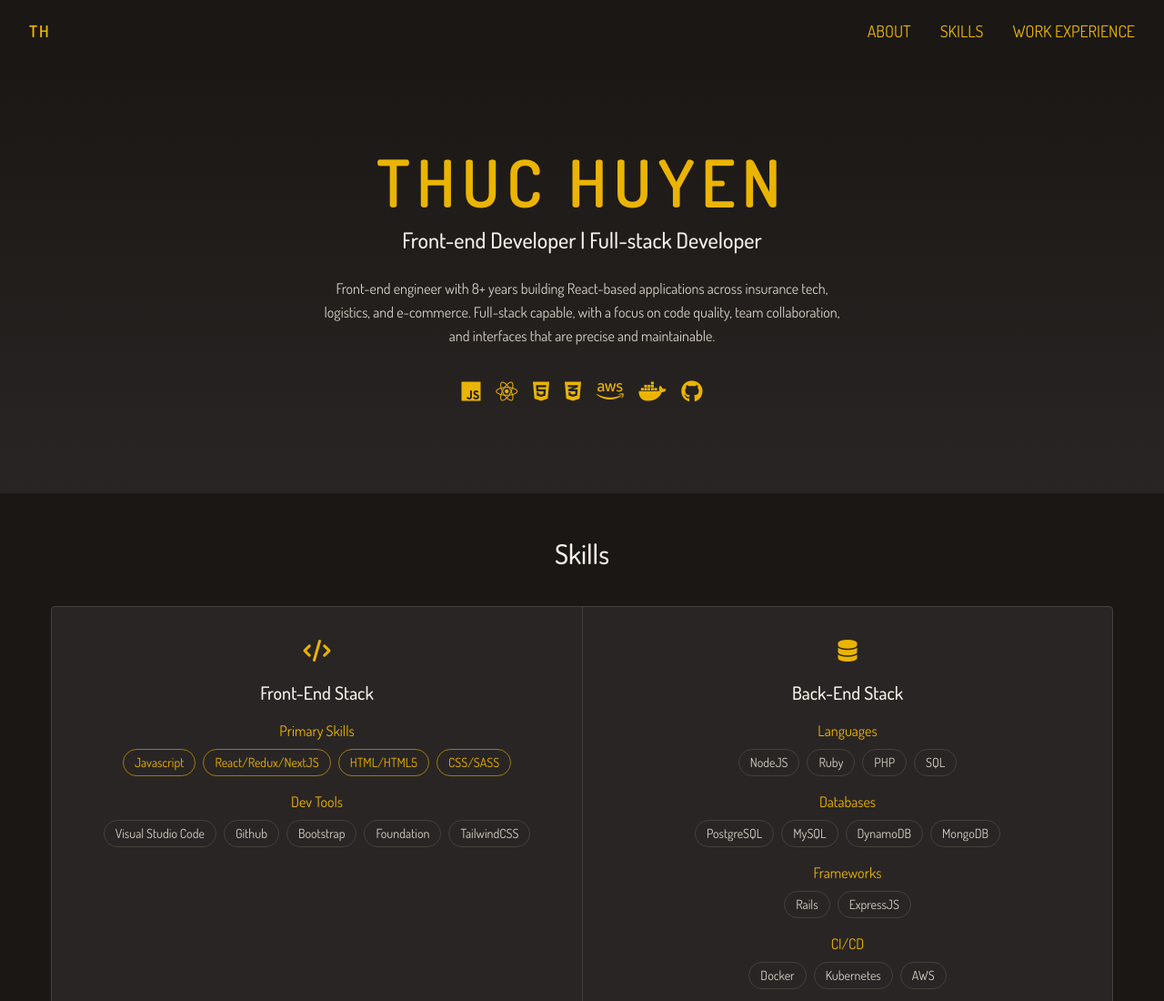
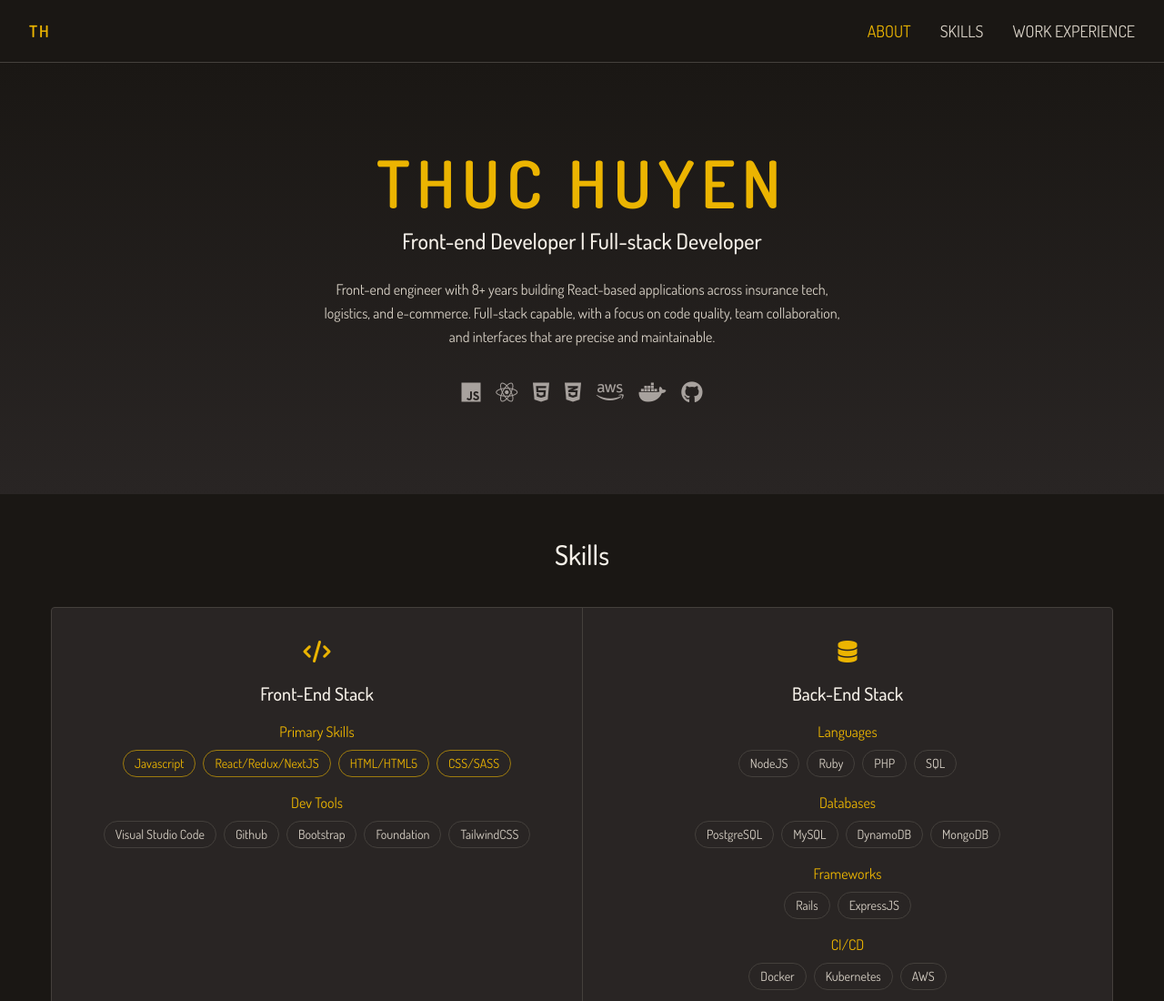
Before and after one commit to thuctonhuyen/th-portfolio, a plain HTML site: page index.html in a window 1280 px wide. Shown: the top 1100 px of the page at 91% size. Drawn offline with nearby package versions, Linux system fonts and the light colour scheme.

Commit message:
chore: more improvements

```diff
--- a/index.html
+++ b/index.html
@@ -68,7 +68,26 @@
 
   <body class="relative min-h-screen bg-dark text-muted">
     <header class="sticky top-0 right-0 left-0">
-      <nav class="py-5 bg-dark text-lg" id="main-navbar">
+      <nav
+        class="py-5 bg-dark border-b border-card-border text-lg"
+        id="main-navbar"
+        x-data="{
+          active: 'about',
+          init() {
+            const obs = new IntersectionObserver(
+              (entries) =>
+                entries.forEach((e) => {
+                  if (e.isIntersecting) this.active = e.target.id;
+                }),
+              { rootMargin: '-50% 0px -50% 0px' }
+            );
+            ['about', 'skills', 'work-experience'].forEach((id) => {
+              const el = document.getElementById(id);
+              if (el) obs.observe(el);
+            });
+          },
+        }"
+      >
         <!-- // mobile nav bar -->
         <div class="sm:hidden flex flex-col" x-data="{ open: false}">
           <button
@@ -87,7 +106,8 @@
             x-transition:leave="transition ease duration-300 transform"
             x-transition:leave-start="opacity-100 translate-y-0"
             x-transition:leave-end="opacity-0 -translate-y-1"
-            class="text-primary ml-5 hover:text-white transition-colors"
+            class="ml-5 transition-colors"
+            :class="active === 'about' ? 'text-primary' : 'text-muted hover:text-primary'"
             href="#about"
             >ABOUT</a
           >
@@ -99,7 +119,8 @@
             x-transition:leave="transition ease duration-300 transform"
             x-transition:leave-start="opacity-100 translate-y-0"
             x-transition:leave-end="opacity-0 -translate-y-1"
-            class="text-primary ml-5 hover:text-white transition-colors"
+            class="ml-5 transition-colors"
+            :class="active === 'skills' ? 'text-primary' : 'text-muted hover:text-primary'"
             href="#skills"
             >SKILLS</a
           >
@@ -111,7 +132,8 @@
             x-transition:leave="transition ease duration-300 transform"
             x-transition:leave-start="opacity-100 translate-y-0"
             x-transition:leave-end="opacity-0 -translate-y-1"
-            class="text-primary ml-5 hover:text-white transition-colors"
+            class="ml-5 transition-colors"
+            :class="active === 'work-experience' ? 'text-primary' : 'text-muted hover:text-primary'"
             href="#work-experience"
             >WORK EXPERIENCE</a
           >
@@ -123,14 +145,21 @@
             >TH</a
           >
           <div class="flex gap-8">
-            <a class="text-primary hover:text-white transition-colors" href="#about"
+            <a
+              class="transition-colors"
+              :class="active === 'about' ? 'text-primary' : 'text-muted hover:text-primary'"
+              href="#about"
               >ABOUT</a
             >
-            <a class="text-primary hover:text-white transition-colors" href="#skills"
+            <a
+              class="transition-colors"
+              :class="active === 'skills' ? 'text-primary' : 'text-muted hover:text-primary'"
+              href="#skills"
               >SKILLS</a
             >
             <a
-              class="text-primary hover:text-white transition-colors"
+              class="transition-colors"
+              :class="active === 'work-experience' ? 'text-primary' : 'text-muted hover:text-primary'"
               href="#work-experience"
               >WORK EXPERIENCE</a
             >
@@ -154,14 +183,14 @@
             with a focus on code quality, team collaboration, and interfaces that
             are precise and maintainable.
           </p>
-          <div class="text-2xl text-primary space-x-3">
-            <i class="fab fa-js"></i>
-            <i class="fab fa-react"></i>
-            <i class="fab fa-html5"></i>
-            <i class="fab fa-css3-alt"></i>
-            <i class="fab fa-aws"></i>
-            <i class="fab fa-docker"></i>
-            <i class="fab fa-github"></i>
+          <div class="text-2xl text-subtle space-x-3">
+            <i class="fab fa-js hover:text-primary transition-colors"></i>
+            <i class="fab fa-react hover:text-primary transition-colors"></i>
+            <i class="fab fa-html5 hover:text-primary transition-colors"></i>
+            <i class="fab fa-css3-alt hover:text-primary transition-colors"></i>
+            <i class="fab fa-aws hover:text-primary transition-colors"></i>
+            <i class="fab fa-docker hover:text-primary transition-colors"></i>
+            <i class="fab fa-github hover:text-primary transition-colors"></i>
           </div>
         </div>
       </article>
```
